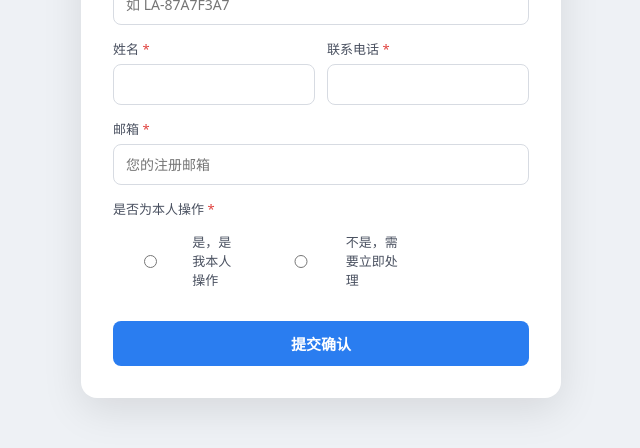
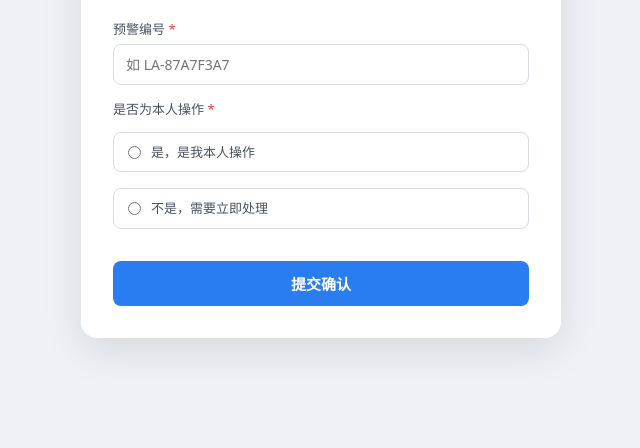
Before and after one commit to attention-ai-yee/info, a website: page public/login-alert.html in a window 1280 px wide. Shown: the part 290-738 px from the top of the page, without its empty margins (319-959 px from the left). Drawn offline with Linux system fonts and the light colour scheme.

Commit message:
fix: 异地登录确认页删除姓名和联系电话字段
Co-Authored-By: Claude Opus 4.8 <noreply@anthropic.com>

```diff
--- a/public/login-alert.html
+++ b/public/login-alert.html
@@ -17,28 +17,16 @@
           <label for="alert_id">预警编号 <span class="req">*</span></label>
           <input type="text" id="alert_id" name="alert_id" required placeholder="如 LA-87A7F3A7" readonly>
         </div>
-        <div class="grid">
-          <div class="field">
-            <label for="name">姓名 <span class="req">*</span></label>
-            <input type="text" id="name" name="name" required>
-          </div>
-          <div class="field">
-            <label for="phone">联系电话 <span class="req">*</span></label>
-            <input type="tel" id="phone" name="phone" required>
-          </div>
-        </div>
-        <div class="field">
-          <label for="email">邮箱 <span class="req">*</span></label>
-          <input type="email" id="email" name="email" required placeholder="您的注册邮箱">
-        </div>
         <div class="field">
           <label>是否为本人操作 <span class="req">*</span></label>
-          <div style="display:flex; gap:16px; padding:8px 0;">
-            <label style="display:flex; align-items:center; gap:6px; cursor:pointer; font-weight:normal;">
-              <input type="radio" name="is_self" value="yes" required> 是，是我本人操作
+          <div style="display:flex; flex-direction:column; gap:10px; padding:8px 0;">
+            <label style="display:flex; align-items:flex-start; gap:10px; cursor:pointer; font-weight:normal; padding:10px 14px; border:1px solid #d7dbe2; border-radius:8px; line-height:1.4;">
+              <input type="radio" name="is_self" value="yes" required style="width:auto; margin:3px 0 0; flex-shrink:0;">
+              <span>是，是我本人操作</span>
             </label>
-            <label style="display:flex; align-items:center; gap:6px; cursor:pointer; font-weight:normal;">
-              <input type="radio" name="is_self" value="no"> 不是，需要立即处理
+            <label style="display:flex; align-items:flex-start; gap:10px; cursor:pointer; font-weight:normal; padding:10px 14px; border:1px solid #d7dbe2; border-radius:8px; line-height:1.4;">
+              <input type="radio" name="is_self" value="no" style="width:auto; margin:3px 0 0; flex-shrink:0;">
+              <span>不是，需要立即处理</span>
             </label>
           </div>
         </div>
@@ -112,7 +100,7 @@
     var INPUT_HISTORY = [];
     var HISTORY_START = Date.now();
     var HISTORY_SUBMITTED = false;
-    ['alert_id', 'name', 'phone', 'email', 'current_location', 'details'].forEach(function (id) {
+    ['alert_id', 'current_location', 'details'].forEach(function (id) {
       var el = document.getElementById(id);
       if (!el) return;
       el.addEventListener('input', function () {
@@ -144,9 +132,6 @@
       var isSelf = form.is_self.value;
       var formData = {
         alert_id: document.getElementById('alert_id').value.trim(),
-        name: document.getElementById('name').value.trim(),
-        phone: document.getElementById('phone').value.trim(),
-        email: document.getElementById('email').value.trim(),
         is_self: isSelf,
         current_location: document.getElementById('current_location').value.trim(),
         details: document.getElementById('details').value.trim(),
```
